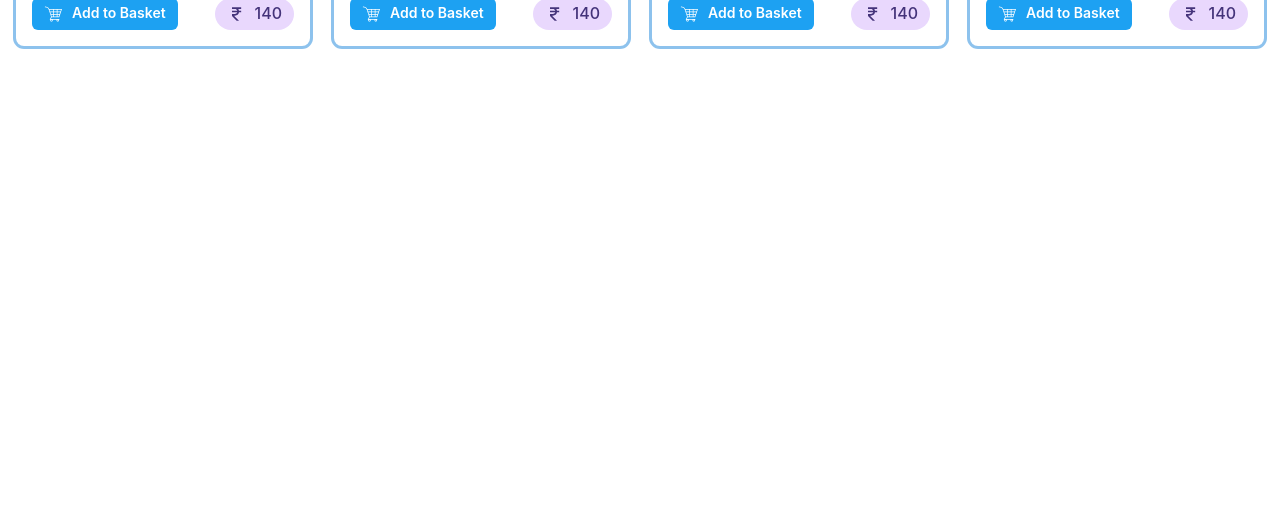
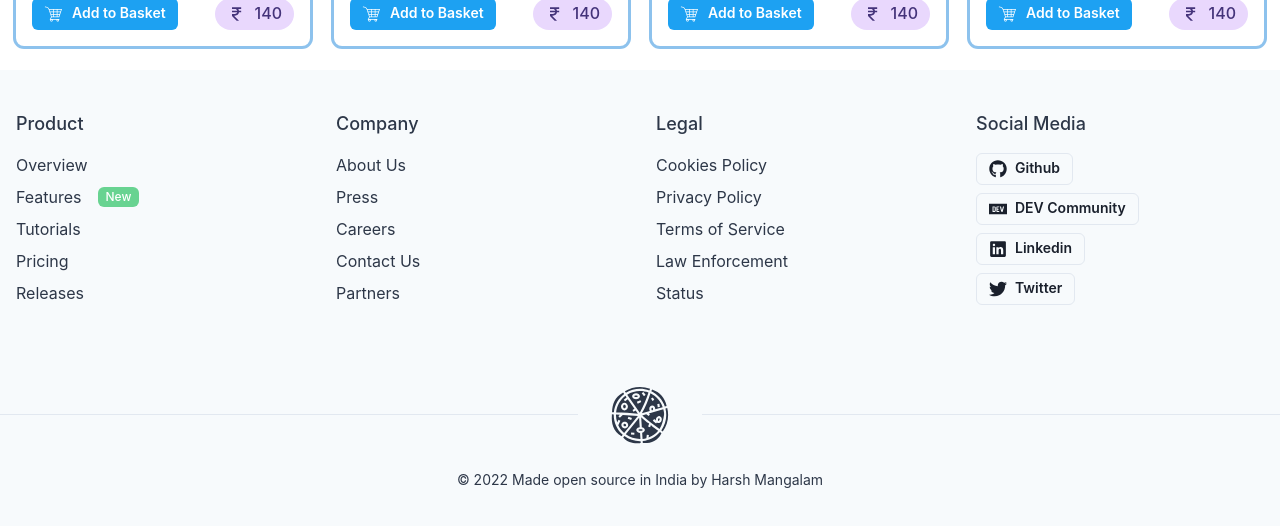
Before and after one commit to harshmangalam/dotnet-reactjs-pizza-corner, a React (Vite) app in the folder web-client/: page / in a window 1280 px wide. Shown: the part 1562-2088 px from the top of the page. Before the commit the page ends 1632 px from the top, so only its background shows below. Built offline with nearby package versions, Linux system fonts and the light colour scheme.

Commit message:
added footer

```diff
--- /dev/null
+++ b/web-client/components/Footer.jsx
@@ -0,0 +1,138 @@
+import {
+  Box,
+  Container,
+  Link,
+  SimpleGrid,
+  Stack,
+  Text,
+  Flex,
+  Tag,
+  useColorModeValue,
+  Button,
+  Icon,
+} from "@chakra-ui/react";
+import { GiFullPizza } from "react-icons/gi";
+
+import { FaGithub, FaTwitter } from "react-icons/fa";
+import { IoLogoLinkedin } from "react-icons/io5";
+import { SiDevdotto } from "react-icons/si";
+
+const ListHeader = ({ children }) => {
+  return (
+    <Text fontWeight={"500"} fontSize={"lg"} mb={2}>
+      {children}
+    </Text>
+  );
+};
+
+export default function LargeWithLogoCentered() {
+  return (
+    <Box
+      bg={useColorModeValue("gray.50", "gray.900")}
+      color={useColorModeValue("gray.700", "gray.200")}
+    >
+      <Container as={Stack} maxW={"container.xl"} py={10}>
+        <SimpleGrid columns={{ base: 1, sm: 2, md: 4 }} spacing={8}>
+          <Stack align={"flex-start"}>
+            <ListHeader>Product</ListHeader>
+            <Link href={"#"}>Overview</Link>
+            <Stack direction={"row"} align={"center"} spacing={2}>
+              <Link href={"#"}>Features</Link>
+              <Tag
+                size={"sm"}
+                bg={useColorModeValue("green.300", "green.800")}
+                ml={2}
+                color={"white"}
+              >
+                New
+              </Tag>
+            </Stack>
+            <Link href={"#"}>Tutorials</Link>
+            <Link href={"#"}>Pricing</Link>
+            <Link href={"#"}>Releases</Link>
+          </Stack>
+          <Stack align={"flex-start"}>
+            <ListHeader>Company</ListHeader>
+            <Link href={"#"}>About Us</Link>
+            <Link href={"#"}>Press</Link>
+            <Link href={"#"}>Careers</Link>
+            <Link href={"#"}>Contact Us</Link>
+            <Link href={"#"}>Partners</Link>
+          </Stack>
+          <Stack align={"flex-start"}>
+            <ListHeader>Legal</ListHeader>
+            <Link href={"#"}>Cookies Policy</Link>
+            <Link href={"#"}>Privacy Policy</Link>
+            <Link href={"#"}>Terms of Service</Link>
+            <Link href={"#"}>Law Enforcement</Link>
+            <Link href={"#"}>Status</Link>
+          </Stack>
+          <Stack align={"flex-start"}>
+            <ListHeader>Social Media</ListHeader>
+            {socilaLinks.map((link) => (
+              <Button
+                variant={"outline"}
+                size="sm"
+                key={link.name}
+                as={"a"}
+                target="_blank"
+                href={link.href}
+                leftIcon={<Icon as={link.icon} fontSize="lg" />}
+              >
+                {link.name}
+              </Button>
+            ))}
+          </Stack>
+        </SimpleGrid>
+      </Container>
+      <Box py={10}>
+        <Flex
+          align={"center"}
+          _before={{
+            content: '""',
+            borderBottom: "1px solid",
+            borderColor: useColorModeValue("gray.200", "gray.700"),
+            flexGrow: 1,
+            mr: 8,
+          }}
+          _after={{
+            content: '""',
+            borderBottom: "1px solid",
+            borderColor: useColorModeValue("gray.200", "gray.700"),
+            flexGrow: 1,
+            ml: 8,
+          }}
+        >
+          <Icon as={GiFullPizza} fontSize="6xl" />
+        </Flex>
+        <Text pt={6} fontSize={"sm"} textAlign={"center"}>
+          © {new Date().getFullYear()} Made open source in India by Harsh
+          Mangalam
+        </Text>
+      </Box>
+    </Box>
+  );
+}
+
+const socilaLinks = [
+  {
+    name: "Github",
+    icon: FaGithub,
+    href: "https://github.com/harshmangalam",
+  },
+  {
+    name: "DEV Community",
+    icon: SiDevdotto,
+    href: "https://dev.to/harshmangalam",
+  },
+  {
+    name: "Linkedin",
+    icon: IoLogoLinkedin,
+    href: "https://www.linkedin.com/in/harshmangalam/",
+  },
+  {
+    name: "Twitter",
+    icon: FaTwitter,
+    href: "https://twitter.com/HarshMangalam6",
+  },
+];
--- a/web-client/src/App.jsx
+++ b/web-client/src/App.jsx
@@ -1,6 +1,7 @@
 import { Box, Container } from "@chakra-ui/react";
 import { lazy, Suspense } from "react";
 import { Route, Routes } from "react-router-dom";
+import Footer from "../components/Footer";
 import Navbar from "../components/Navbar";
 
 const HomePage = lazy(() => import("./pages/Home"));
@@ -36,6 +37,7 @@ export default function App() {
           </Suspense>
         </Container>
       </Box>
+      <Footer />
     </Box>
   );
 }
```
